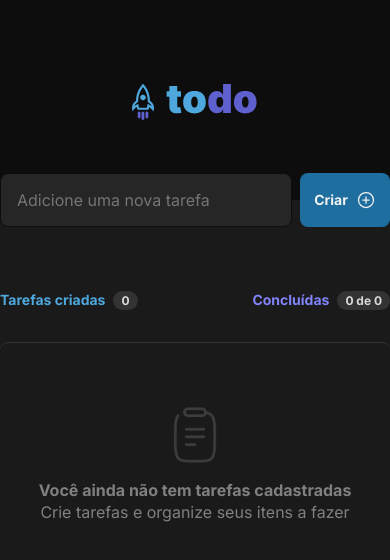
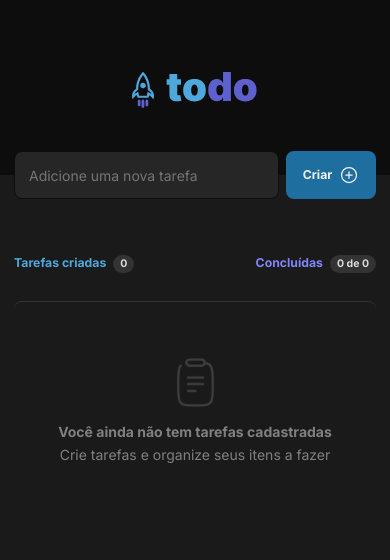
Before and after one commit to AdrielFF/rocketseat-ignite-todo-challenge, a React (Vite) app: page / in a window 390 px wide. Shown: the top 560 px of the page. Built offline with nearby package versions, Linux system fonts and the light colour scheme.

Commit message:
adjusted responsiveness

```diff
--- a/src/App.module.css
+++ b/src/App.module.css
@@ -3,6 +3,7 @@
   width: 100%;
   margin: 0 auto;
   margin-top: calc(0px - 1.6875rem);
+  padding: 0 1rem;
 }
 
 .wrapper > main > form {
@@ -99,5 +100,12 @@
 .toDoWithNoItem strong, .toDoWithNoItem span {
   color: var(--gray-300);
   line-height: 22.4px;
+  text-align: center;
 
 }
+
+@media (max-width: 768px) {
+  html {
+    font-size: 87.5%;
+  }
+}
```
